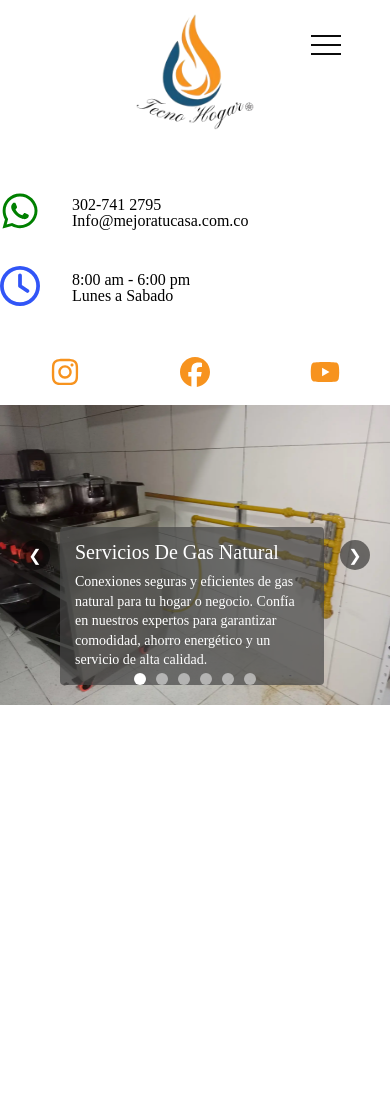
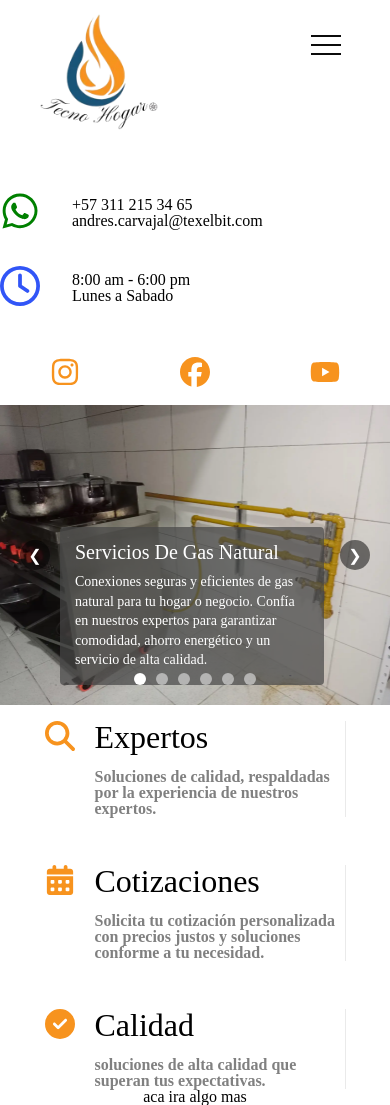
Before and after one commit to AndrewCarvajal97/tecnohogar, a Vue app in the folder my-vue-app/: page / in a window 390 px wide. Before the commit the page ends 844 px from the top, so only its background shows below. Built offline with nearby package versions, Linux system fonts and the light colour scheme.

Commit message:
se crean las tarjetas de informacion del home

```diff
--- a/my-vue-app/package.json
+++ b/my-vue-app/package.json
@@ -9,6 +9,7 @@
     "preview": "vite preview"
   },
   "dependencies": {
+    "@fortawesome/fontawesome-free": "^6.7.2",
     "@fortawesome/fontawesome-svg-core": "^6.7.2",
     "@fortawesome/free-brands-svg-icons": "^6.7.2",
     "@fortawesome/free-regular-svg-icons": "^6.7.2",
--- a/my-vue-app/src/App.vue
+++ b/my-vue-app/src/App.vue
@@ -16,7 +16,7 @@
 
 <style scoped>
   header{
-    width: 100vw;
+    width: 100%;
     z-index: 2;
   }
 </style>
--- a/my-vue-app/src/components/Navbar.vue
+++ b/my-vue-app/src/components/Navbar.vue
@@ -32,19 +32,29 @@
           <span></span>
           <div class="dropdown-menu">
             <div class="dropdown-section">
-              <h3>Acueducto</h3>
-              <router-link to="/servicios/acueducto/instalacion">Instalación</router-link>
-              <router-link to="/servicios/acueducto/mantenimiento">Mantenimiento</router-link>
+              <h3>Servicios De Gas Natural</h3>
+              <router-link to="/servicios/gas-natural/revision">Revisión Periodica</router-link>
+              <router-link to="/servicios/gas-natural/instalacion">Instalación y Traslados</router-link>
+              <router-link to="/servicios/gas-natural/mantenimiento">Mantenimiento y Reparación</router-link>
+              <router-link to="/servicios/gas-natural/mantenimiento">Tramites Usuarios Nuevos</router-link>
             </div>
             <div class="dropdown-section">
-              <h3>Gasodomésticos</h3>
-              <router-link to="/servicios/gas/instalacion">Instalación</router-link>
-              <router-link to="/servicios/gas/revision">Revisión</router-link>
+              <h3>Servicios De Gas GLP</h3>
+              <router-link to="/servicios/gas-glp/instalacion">Instalación</router-link>
+              <router-link to="/servicios/gas-glp/mantenimiento">Mantenimiento y Reparación</router-link>
+              <router-link to="/servicios/gas-glp/revision">Revisión</router-link>
+            </div>
+            <div class="dropdown-section">
+              <h3>Servicios De Fontaneria y Promeria</h3>
+              <router-link to="/servicios/promeria/instalacion">Instalación y Traslados</router-link>
+              <router-link to="/servicios/promeria/mantenimiento">Mantenimiento y Reparación</router-link>
+              <router-link to="/servicios/promeria/mantenimiento">Tramites Usuarios Nuevos</router-link>
+              <router-link to="/servicios/promeria/mantenimiento">Reconexiones </router-link>
             </div>
             <div class="dropdown-section">
               <h3>Desarrollo Web</h3>
               <router-link to="/servicios/web/diseno">Diseño Web</router-link>
-              <router-link to="/servicios/web/apps">Aplicaciones</router-link>
+              <router-link to="/servicios/web/apps">Aplicaciones a la Medida</router-link>
             </div>
             <div class="dropdown-section">
               <h3>Seguridad</h3>
@@ -52,7 +62,7 @@
               <router-link to="/servicios/seguridad/alarmas">Alarmas</router-link>
             </div>
             <div class="dropdown-section">
-              <h3>Decoración</h3>
+              <h3>Servicio de Arreglos Locativos</h3>
               <router-link to="/servicios/decoracion/interiores">Interiores</router-link>
               <router-link to="/servicios/decoracion/exteriores">Exteriores</router-link>
             </div>
--- /dev/null
+++ b/my-vue-app/src/components/TarjetaInformativa.vue
@@ -0,0 +1,67 @@
+<template>
+    <div class="contenedor">
+        <div class="icon">
+            <IconWrapper
+                :iconName="icon"
+                prefix="fas"
+                width="30px"
+                height="30px"
+                color="#f7931e"
+            />
+        </div>
+        <div class="info">
+            <h2> {{ title }} </h2>
+            <p>{{ descripcion }}</p>
+        </div>
+    </div>
+</template>
+
+<script setup>
+    const props=defineProps({
+        icon:{
+            type:String,
+            default:"check-circle"
+        },
+        title:{
+            type:String,
+            default:"Título por defecto"
+        },
+        descripcion:{
+            type:String,
+            default:"Descripción por defecto"
+        }
+    })
+</script>
+
+<style  scoped>
+    .contenedor{
+        display: flex;
+        max-width:300px;
+        border-right: 1px solid rgba(128, 128, 128, 0.168) ;
+
+    }
+    .icon{
+        margin-right: 20px;
+    }
+    .info{
+        display: flex;
+        flex-direction: column;
+        align-items: start;
+        justify-content: center;
+    }
+    .info h2{
+        font-size: 2rem;
+        margin-bottom: 1rem;
+    }
+    .info p{
+        font-size: 1rem;
+        font-weight: 800;
+        color: gray;
+    }
+    @media (max-width: 768px) {
+        .contenedor{
+            min-width: 80%;
+        }
+
+    }
+</style>
--- a/my-vue-app/src/fontawesome.js
+++ b/my-vue-app/src/fontawesome.js
@@ -1,12 +1,10 @@
 // src/fontawesome.js
 import { library } from '@fortawesome/fontawesome-svg-core';
-import { faCoffee } from '@fortawesome/free-solid-svg-icons'; // Importa los íconos que necesites
+import {  faCheckCircle,faCalendarAlt,faSearch   } from '@fortawesome/free-solid-svg-icons'; // Importa los íconos que necesites
 import { faClock } from '@fortawesome/free-regular-svg-icons';
-import { faWhatsapp,faInstagram,faFacebook,faYoutube } from '@fortawesome/free-brands-svg-icons';
+import { faWhatsapp, faInstagram, faFacebook, faYoutube } from '@fortawesome/free-brands-svg-icons';
 import { FontAwesomeIcon } from '@fortawesome/vue-fontawesome';
 
-
-
-library.add(faCoffee,faWhatsapp,faClock,faInstagram,faFacebook,faYoutube); // Añade los íconos a la librería
+library.add(faWhatsapp, faClock, faInstagram, faFacebook, faYoutube, faCheckCircle,faCalendarAlt,faSearch   ); // Añade los íconos a la librería
 
 export { FontAwesomeIcon };
--- /dev/null
+++ b/my-vue-app/src/layouts/ConjuntoTarjetasInformativas.vue
@@ -0,0 +1,31 @@
+<template>
+    <div class="contenedorTarjetas">
+        <TarjetaInformativa title="Expertos" descripcion="Soluciones de calidad, respaldadas por la experiencia de nuestros expertos." icon="search"></TarjetaInformativa>
+        <TarjetaInformativa title="Cotizaciones" descripcion="Solicita tu cotización personalizada con precios justos y soluciones conforme a tu necesidad." icon="calendar-alt"></TarjetaInformativa>
+        <TarjetaInformativa title="Calidad" descripcion="soluciones de alta calidad que superan tus expectativas." ></TarjetaInformativa>
+    </div>
+</template>
+
+<script setup>
+ import TarjetaInformativa from '../components/TarjetaInformativa.vue';
+</script>
+
+<style  scoped>
+    .contenedorTarjetas{
+        width: 90%;
+        display: flex;
+        flex-direction: row;
+        justify-content: space-around;
+        margin-top: .5rem;
+       align-items: center;
+       box-sizing: border-box;
+    }
+    @media (max-width: 768px) {
+        .contenedorTarjetas{
+            margin-top: 1rem;
+            flex-direction: column;
+            row-gap: 3rem;
+        }
+    }
+
+</style>
--- a/my-vue-app/src/layouts/Header.vue
+++ b/my-vue-app/src/layouts/Header.vue
@@ -1,14 +1,14 @@
 <template>
     <header>
         <div class="logoPrincipal">
-            <Logo imagenLogo="/Logo.webp"></Logo>
+            <Logo class="logo" imagenLogo="/Logo.webp"></Logo>
         </div>
         <div class="Informacion">
             <CajaContactoWhatsapp
                 iconName="whatsapp"
                 prefix="fab"
-                InfoSuperiror="302-741 2795"
-                InfoInferior="Info@mejoratucasa.com.co"
+                InfoSuperiror="+57 311  215 34 65"
+                InfoInferior="andres.carvajal@texelbit.com"
                 style="cursor: pointer;"
                 @click="openWhatsApp"
             ></CajaContactoWhatsapp>
@@ -30,9 +30,8 @@
     import Logo from '../components/Logo.vue';
     import CajaContactoWhatsapp from './CajaContactoWhatsapp.vue';
     import CajaRedesSociales from './CajaRedesSociales.vue';
-
+    const phoneNumber = '3112153465'; // Número de teléfono (sin el símbolo +)
     const openWhatsApp = () => {
-    const phoneNumber = '3112153465'; // Número de teléfono (sin el símbolo +)
     const message = '¡Hola! Quisiera más información.'; // Mensaje predefinido
     const url = `https://wa.me/${phoneNumber}?text=${encodeURIComponent(message)}`;
     window.open(url, '_blank'); // Abre la URL en una nueva ventana o pestaña
@@ -49,9 +48,10 @@ header {
     box-sizing: border-box;
 }
 
-.logoPrincipal {
-    margin-left: 1rem; /* Reducido para mejor responsividad */
+.logo{
+    padding-right: 12rem;
 }
+
 
 .Informacion {
     display: flex;
--- a/my-vue-app/src/views/Home.vue
+++ b/my-vue-app/src/views/Home.vue
@@ -1,11 +1,25 @@
 <template>
-    <ImagenCarrousel></ImagenCarrousel>
+    <div class="contenedor">
+        <ImagenCarrousel></ImagenCarrousel>
+        <ConjuntoTarjetasInformativas></ConjuntoTarjetasInformativas>
+        <div>aca ira algo mas</div>
+    </div>
+
+
+
 </template>
 
 <script setup>
     import ImagenCarrousel from '../components/ImagenCarrousel.vue';
+    import ConjuntoTarjetasInformativas from '../layouts/ConjuntoTarjetasInformativas.vue';
 </script>
 
 <style  scoped>
-
+    .contenedor{
+        display: flex;
+        width: 100%;
+        flex-direction: column;
+        align-items: center;
+        justify-content: center;
+    }
 </style>
```
Also changed, not shown: 1 other file (tests, documents, lock files or other folders).
